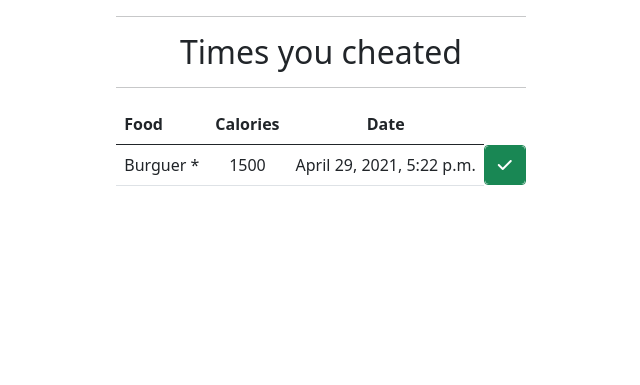
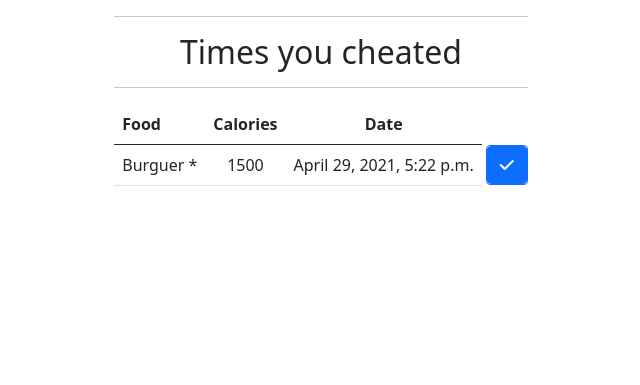
Before and after one commit to josshartmann/Capstone, a Django app: page /log in a window 1280 px wide. Shown: the part 72-457 px from the top of the page, without its empty margins (319-959 px from the left). Run offline with Django 3.2, Linux system fonts and the light colour scheme; a user stored in the database is signed in; data comes from the database, SQL or seed files in the repository; both versions use the stored data as it was after the commit; some libraries are stand-ins or nearby versions.

Commit message:
Fixed colors on log/home

```diff
--- a/capstone/templates/capstone/log.html
+++ b/capstone/templates/capstone/log.html
@@ -26,11 +26,11 @@
                         <td style="text-align:center;" id="caloriesLog-{{ cheat.id }}">{{ cheat.calories }}</td>
                         <td>{{ cheat.timestamp }}</td>
                         <td hidden id="weightLog-{{ cheat.id }}">{{ cheat.weight }}</td>
-                        <td class="btn btn-success" style="padding:0; margin:0;">
+                        <td class="btn btn-primary" style="padding:0; margin:0 0 0 4px;">
                             <form action="{% url 'log' %}" method="post" style="padding:0; margin:0;">
                                 {% csrf_token %}
                                 <input type=hidden value="{{ cheat.id }}" name="row_delete">
-                                <button type="submit" class="btn btn-success" name=button><i class="fas fa-check"></i></button>
+                                <button type="submit" class="btn btn-primary" name=button><i class="fas fa-check"></i></button>
                             </form>
                         </td>
                     </tr>
```
Also changed, not shown: db.sqlite3.
